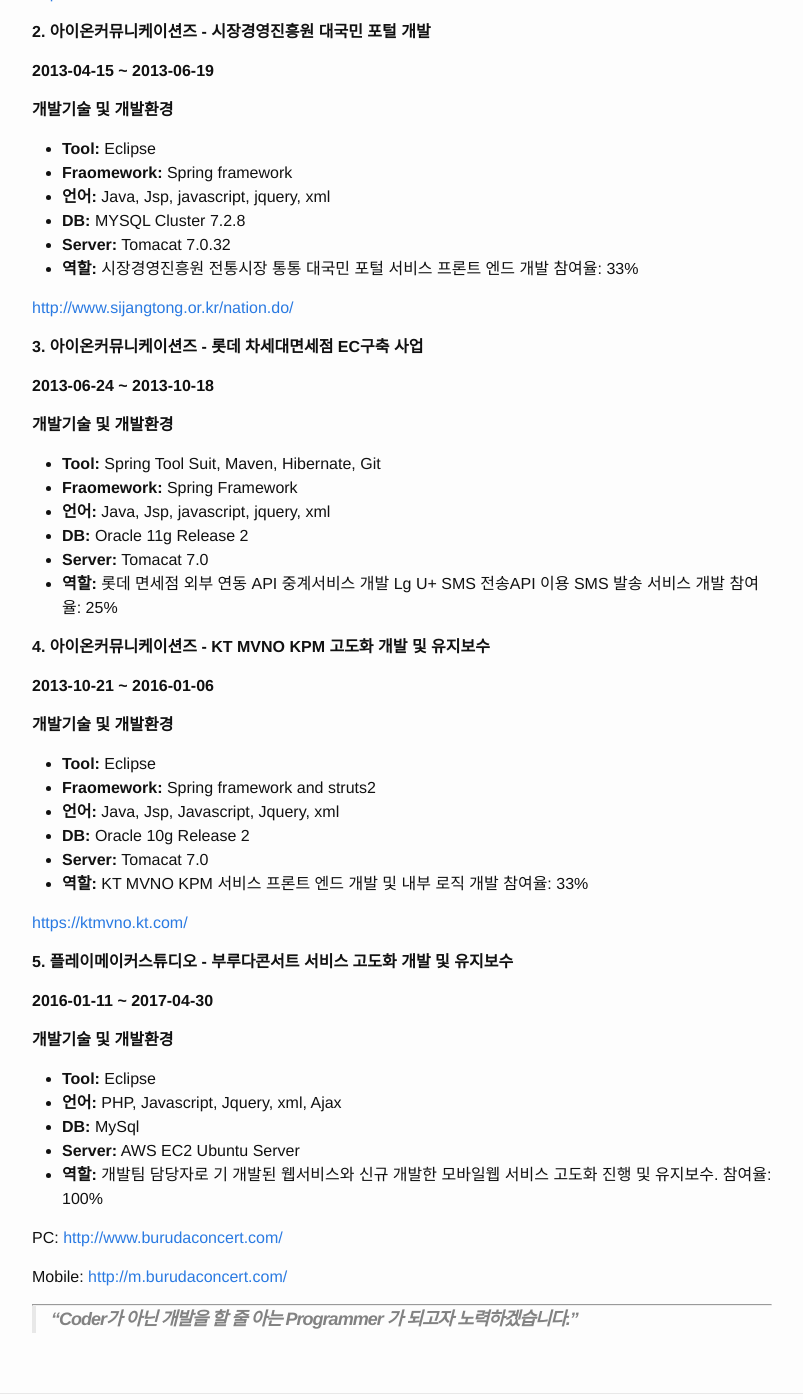
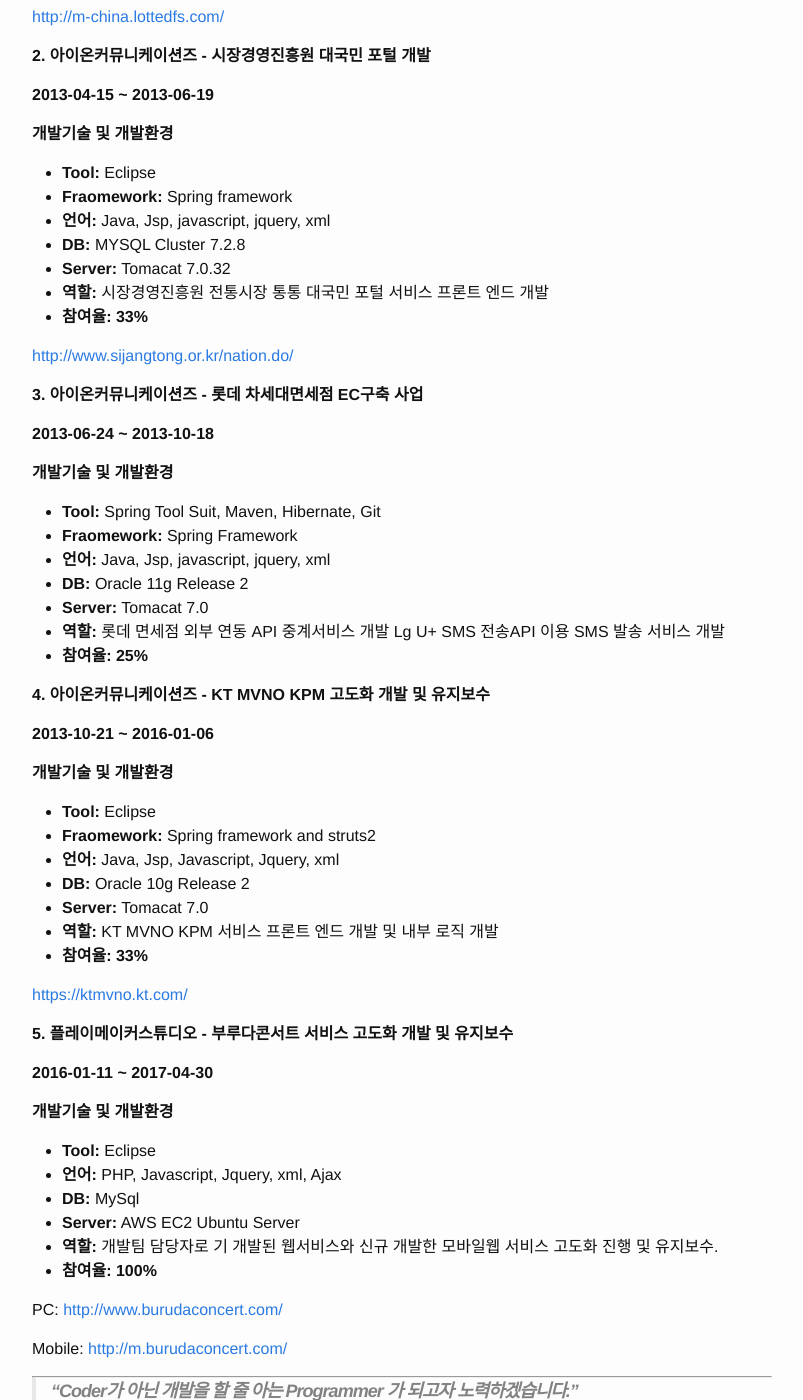
Before and after one commit to juddammu/juddammu.github.io, a Jekyll site: the page built from _posts/2017-05-16-portfolio.markdown, in a window 1280 px wide and 1400 px high, scrolled down 918 px. Shown: the whole window, without its empty margins (238-1041 px from the left). Built offline with Jekyll 4.4.1, drawn with Linux system fonts in a browser that asks for light colours; our own code applies the rules of GitHub Pages for plain Markdown files; part of the change alters nothing that is shown; some of the changed text lies outside the part shown.

```diff
--- a/_posts/2017-05-16-portfolio.markdown
+++ b/_posts/2017-05-16-portfolio.markdown
@@ -27,7 +27,7 @@
 - **Server:** Tomacat 7.0
 - **역할:**
 모바일 면세점 서비스 화면 UI 기획 및 개발
-참여율: 25%
+- **참여율: 25%**
 
 <http://m-china.lottedfs.com/>
 
@@ -44,7 +44,7 @@
 - **Server:** Tomacat 7.0.32
 - **역할:**
 시장경영진흥원 전통시장 통통 대국민 포털 서비스 프론트 엔드 개발
-참여율: 33%
+- **참여율: 33%**
 
 
 <http://www.sijangtong.or.kr/nation.do/>
@@ -62,7 +62,7 @@
 - **역할:**
 롯데 면세점 외부 연동 API 중계서비스 개발
 Lg U+ SMS 전송API 이용 SMS 발송 서비스 개발
-참여율: 25%
+- **참여율: 25%**
 
 **4. 아이온커뮤니케이션즈 - KT MVNO KPM 고도화 개발 및 유지보수**
 
@@ -76,7 +76,7 @@ Lg U+ SMS 전송API 이용 SMS 발송 서비스 개발
 - **Server:** Tomacat 7.0
 - **역할:**
 KT MVNO KPM 서비스 프론트 엔드 개발 및 내부 로직 개발
-참여율: 33%
+- **참여율: 33%**
 
 <https://ktmvno.kt.com/>
 
@@ -92,7 +92,7 @@ KT MVNO KPM 서비스 프론트 엔드 개발 및 내부 로직 개발
 - **Server:** AWS EC2 Ubuntu Server
 - **역할:**
 개발팀 담당자로 기 개발된 웹서비스와 신규 개발한 모바일웹 서비스 고도화 진행 및 유지보수.
-참여율: 100%
+- **참여율: 100%**
 
 PC: 		<http://www.burudaconcert.com/>
 
```
